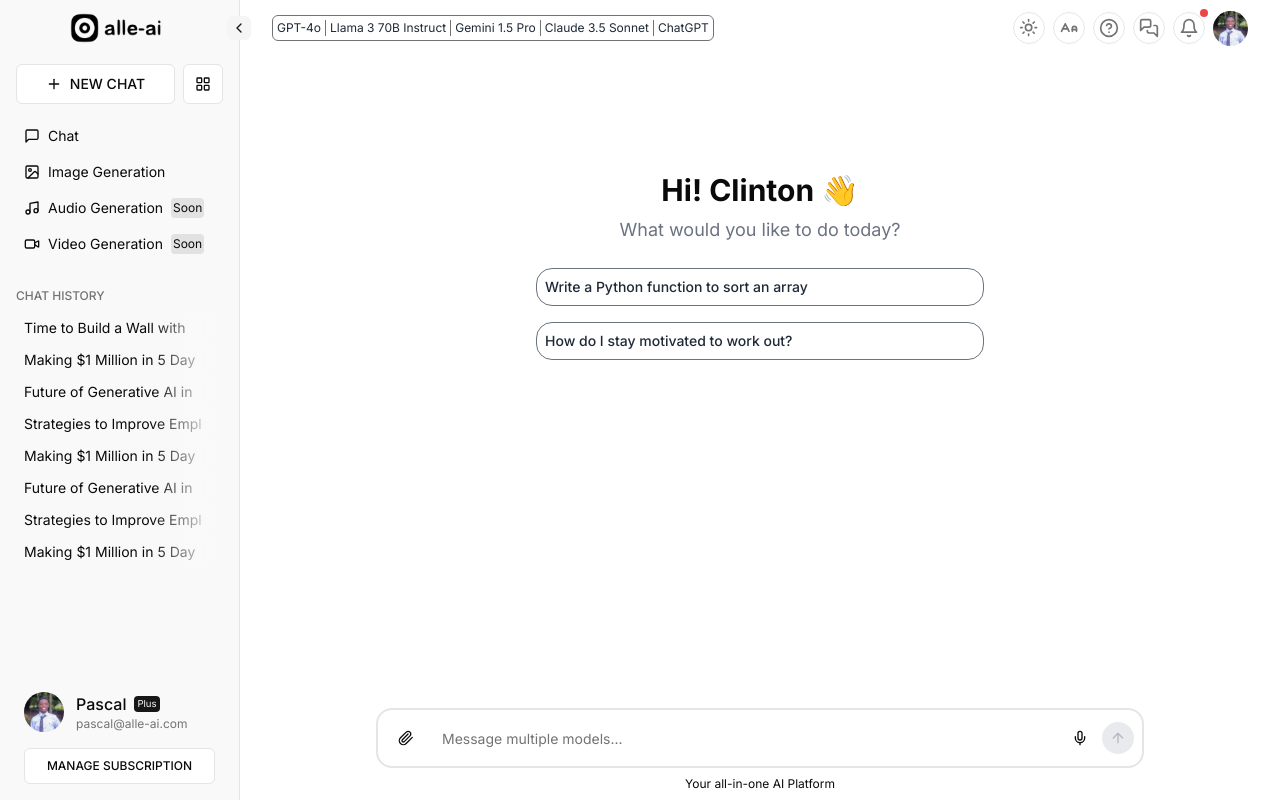
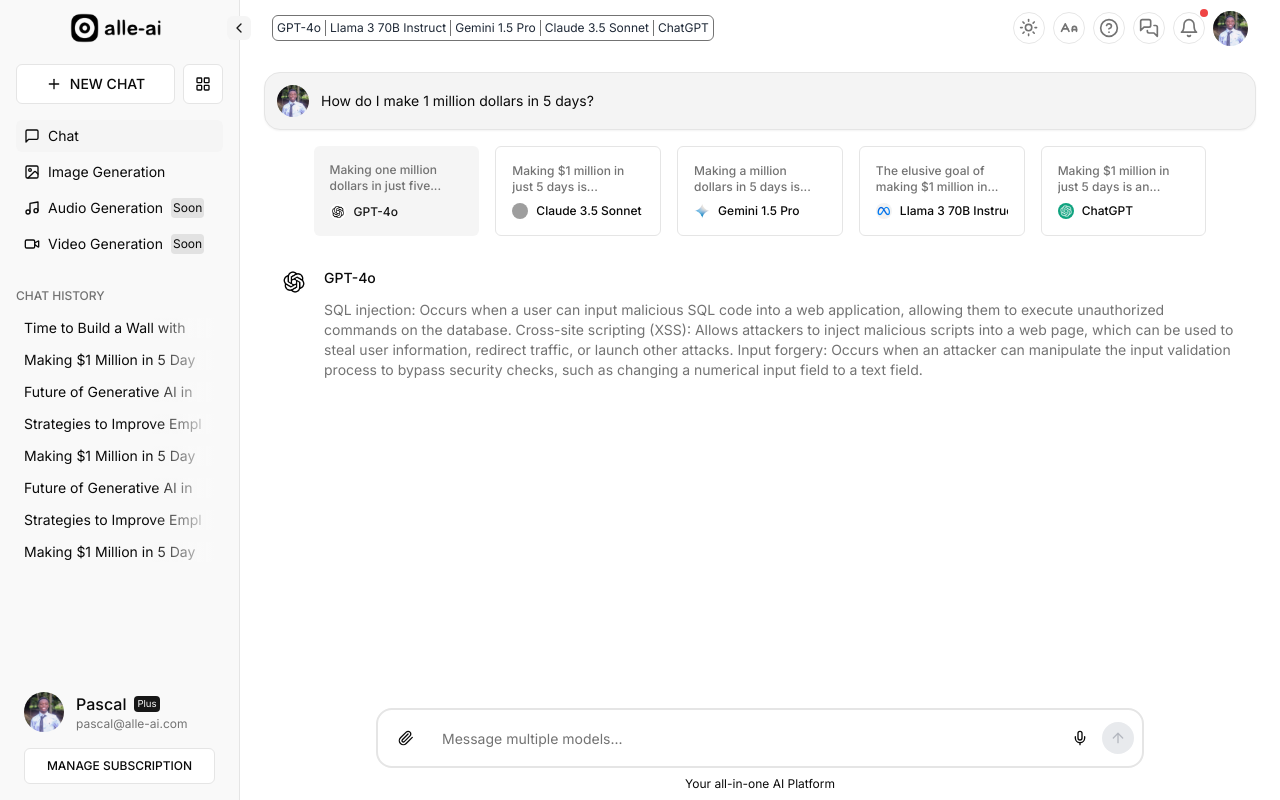
Before and after one commit to pYGOD3512/alle-ai-nextjs-project, a Next.js app: page /chat/res/1 in a window 1280 px wide. Built offline with nearby package versions, Linux system fonts and the light colour scheme; grey boxes are pictures that could not be loaded.

Commit message:
modified some files for code  efficiency

```diff
--- a/app/chat/res/[chatId]/page.tsx
+++ b/app/chat/res/[chatId]/page.tsx
@@ -1,6 +1,4 @@
 "use client";
-import { useRouter } from "next/router";
-import { ChatInput } from "@/components/features/ChatInput";
 import { ChatArea } from "@/components/features/ChatArea";
 export default function ChatPage() {
   return <ChatArea />;
--- a/app/page.tsx
+++ b/app/page.tsx
@@ -40,7 +40,6 @@ export default function Home() {
 
     */
     const chatId = crypto.randomUUID();
-    setInput("");
     router.push(`/chat/res/${chatId}`);
   };
 
--- a/components/features/ChatArea.tsx
+++ b/components/features/ChatArea.tsx
@@ -1,25 +1,17 @@
-//@ts-nocheck
 "use client";
 
 import { useState, useRef } from "react";
 import { ScrollArea } from "@/components/ui/scroll-area";
-import { ModelSelector } from './ModelSelector';
-import { ChatMessage } from './ChatMessage';
-import { ChatInput } from './ChatInput';
-import { ModelResponse } from './ModelResponse';
-import { CHAT_MODELS as MODELS, Message, initialMessages, useSidebarStore } from '@/lib/constants';
-
-import GreetingMessage from "./GreetingMessage";
-
-// static options
-const options = [
-  {
-    label: "Write a Python function to sort an array",
-  },
-  {
-    label: "How do I stay motivated to work out?",
-  },
-];
+import { ModelSelector } from "./ModelSelector";
+import { ChatMessage } from "./ChatMessage";
+import { ChatInput } from "./ChatInput";
+import { ModelResponse } from "./ModelResponse";
+import {
+  CHAT_MODELS as MODELS,
+  Message,
+  initialMessages,
+  useSidebarStore,
+} from "@/lib/constants";
 
 export function ChatArea() {
   const inputRef = useRef<HTMLInputElement>(null);
@@ -31,7 +23,6 @@ export function ChatArea() {
     }))
   );
   const [input, setInput] = useState("");
-  const [chatStarted, setChatStarted] = useState(false);
   const [activeModel, setActiveModel] = useState("gpt4");
 
   const handleSend = () => {
@@ -51,15 +42,10 @@ export function ChatArea() {
     //   ],
     // };
 
-    setChatStarted(true);
-
     setMessages([...messages]);
     setInput("");
   };
-  const handleClicked = (opt: { label: String }) => {
-    setInput(opt.label as String);
-    setTimeout(() => inputRef.current?.focus(), 0);
-  };
+
   return (
     <div
       className={`flex flex-col h-[calc(100vh-3.5rem)] transition-all duration-300 ${
@@ -68,8 +54,7 @@ export function ChatArea() {
     >
       <ScrollArea className="flex-1">
         <div className="max-w-5xl mt-4 mx-auto px-4">
-          {chatStarted ? (
-            messages.map((message) => (
+          {messages.map((message) => (
             <div key={message.id} className="mb-8">
               <ChatMessage
                 content={message.content}
@@ -103,19 +88,15 @@ export function ChatArea() {
                 </div>
               )}
             </div>
-            ))
-          ) : (
-            <div className="flex-1 mt-20 py-4">
-              <GreetingMessage
-                username={"Clinton"}
-                options={options}
-                handlePressed={handleClicked}
-              />
-            </div>
-          )}
+          ))}
         </div>
       </ScrollArea>
-      <ChatInput value={input} onChange={setInput} onSend={handleSend} inputRef={inputRef} />
+      <ChatInput
+        value={input}
+        onChange={setInput}
+        onSend={handleSend}
+        inputRef={inputRef}
+      />
     </div>
   );
 }
--- a/components/layout/Sidebar.tsx
+++ b/components/layout/Sidebar.tsx
@@ -56,11 +56,19 @@ export function Sidebar() {
           {isOpen ? (
             <>
               <div className="flex gap-2 px-2">
-                <Button onClick={handleNewChat} variant="outline" className="flex-1">
+                <Button
+                  onClick={handleNewChat}
+                  variant="outline"
+                  className="flex-1"
+                >
                   <Plus className="mr-2 h-4 w-4" />
                   NEW CHAT
                 </Button>
-                  <Button variant="outline" size="icon" onClick={() => setModelSelectionModalOpen(true)}>
+                <Button
+                  variant="outline"
+                  size="icon"
+                  onClick={() => setModelSelectionModalOpen(true)}
+                >
                   <LayoutGrid className="h-4 w-4" />
                 </Button>
               </div>
@@ -72,7 +80,13 @@ export function Sidebar() {
                     href={item.href}
                     onClick={() => setCurrentPage(item.label)}
                     className={`w-full flex items-center justify-start h-8 text-sm rounded-md px-2 hover:bg-secondary/80 ${
-                      pathname === item.href ? "bg-secondary" : ""
+                      item.href === "/"
+                        ? pathname === "/" || pathname.startsWith("/chat/res")
+                          ? "bg-secondary"
+                          : ""
+                        : pathname === item.href
+                        ? "bg-secondary"
+                        : ""
                     }`}
                   >
                     <item.icon className="mr-2 h-4 w-4" />
```
Lines whose indentation alone changed are shown as unchanged.
